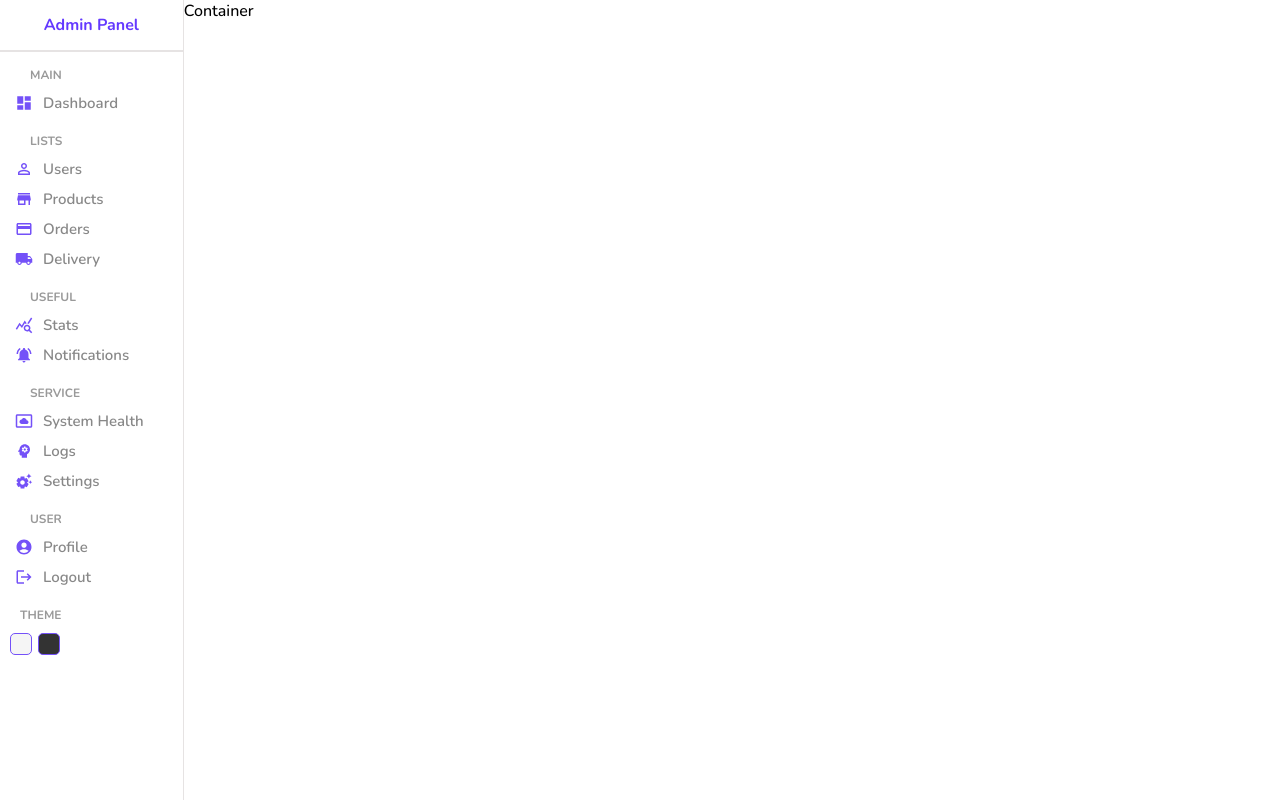
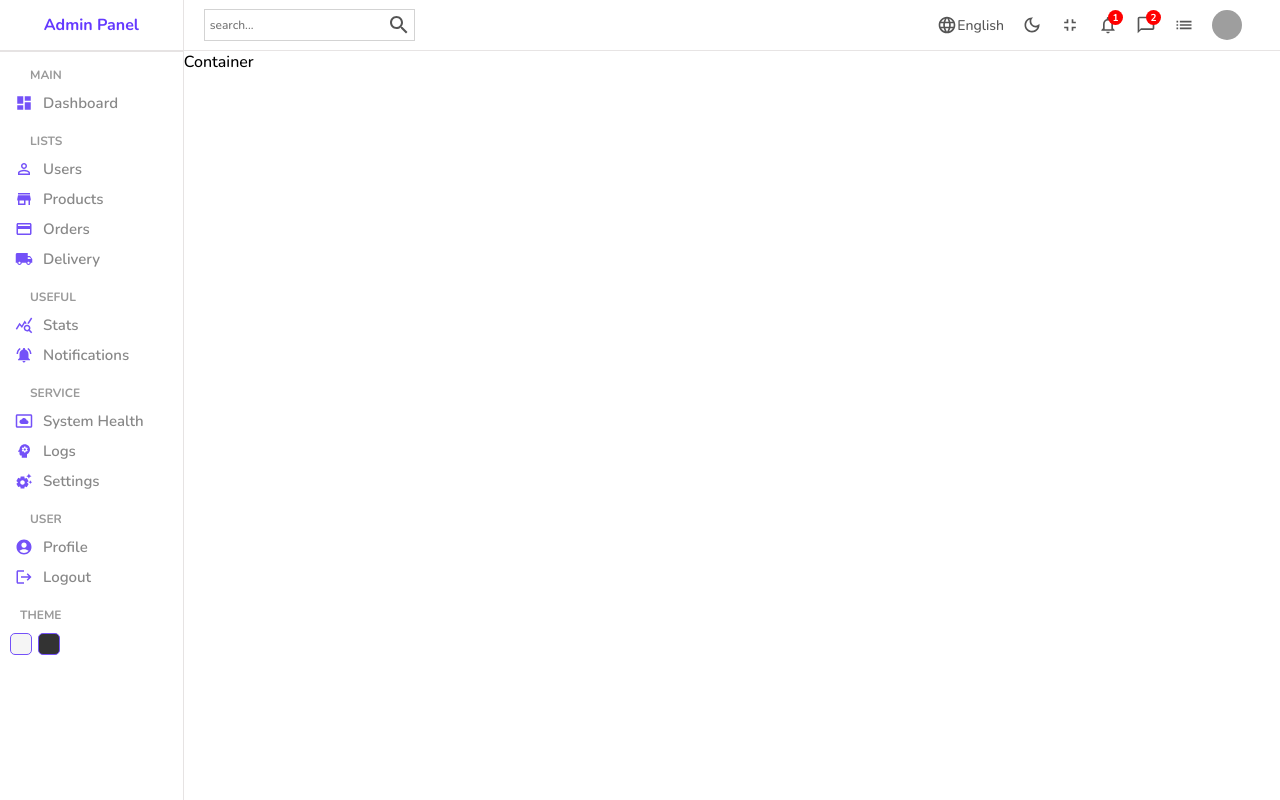
Before and after one commit to jingoolbano/admin, a React (Create React App) app: page / in a window 1280 px wide. Built offline with nearby package versions, Linux system fonts and the light colour scheme; grey boxes are pictures that could not be loaded.

Commit message:
navbar end , home container begin

```diff
--- a/src/components/navbar/Navbar.jsx
+++ b/src/components/navbar/Navbar.jsx
@@ -1,7 +1,53 @@
 import "./navbar.scss";
+import SearchOutlinedIcon from "@mui/icons-material/SearchOutlined";
+import LanguageOutlinedIcon from "@mui/icons-material/LanguageOutlined";
+import DarkModeOutlinedIcon from "@mui/icons-material/DarkModeOutlined";
+import FullscreenExitOutlinedIcon from "@mui/icons-material/FullscreenExitOutlined";
+import NotificationsNoneOutlinedIcon from "@mui/icons-material/NotificationsNoneOutlined";
+import ChatBubbleOutlineOutlinedIcon from "@mui/icons-material/ChatBubbleOutlineOutlined";
+import ListOutlinedIcon from "@mui/icons-material/ListOutlined";
 
 const Navbar = () => {
-  return <div className="navbar">Navbar</div>;
+  return (
+    <div className="navbar">
+      <div className="wrapper">
+        <div className="search">
+          <input type="search" placeholder="search..." />
+          <SearchOutlinedIcon className="icon" />
+        </div>
+        <div className="items">
+          <div className="item">
+            <LanguageOutlinedIcon className="icon" />
+            English
+          </div>
+          <div className="item">
+            <DarkModeOutlinedIcon className="icon" />
+          </div>
+          <div className="item">
+            <FullscreenExitOutlinedIcon className="icon" />
+          </div>
+          <div className="item">
+            <NotificationsNoneOutlinedIcon className="icon" />
+            <div className="counter">1</div>
+          </div>
+          <div className="item">
+            <ChatBubbleOutlineOutlinedIcon className="icon" />
+            <div className="counter">2</div>
+          </div>
+          <div className="item">
+            <ListOutlinedIcon className="icon" />
+          </div>
+          <div className="item">
+            <img
+              src="https://images.pexels.com/photos/941693/pexels-photo-941693.jpeg?auto=compress&cs=tinysrgb&dpr=2&w=500"
+              alt="avatar"
+              className="avatar"
+            />
+          </div>
+        </div>
+      </div>
+    </div>
+  );
 };
 
 export default Navbar;
--- a/src/components/navbar/navbar.scss
+++ b/src/components/navbar/navbar.scss
@@ -0,0 +1,71 @@
+.navbar {
+  height: 50px;
+  border-bottom: 0.5px solid rgb(231, 228, 228);
+  font-size: 14px;
+  color: #555;
+  display: flex;
+  align-items: center;
+
+  .wrapper {
+    display: flex;
+    align-items: center;
+    justify-content: space-between;
+    padding: 20px;
+    width: 100%;
+
+    .search {
+      display: flex;
+      align-items: center;
+      border: 0.5px solid lightgray;
+      padding: 3px;
+
+      input {
+        border: none;
+        outline: none;
+        background-color: transparent;
+
+        &::placeholder {
+          font-size: 12px;
+        }
+      }
+    }
+
+    .items {
+      display: flex;
+      align-items: center;
+
+      .item {
+        display: flex;
+        align-items: center;
+        margin-right: 18px;
+        position: relative;
+
+        .icon {
+          font-size: 20px;
+        }
+
+        .avatar {
+          width: 30px;
+          height: 30px;
+          border-radius: 50%;
+        }
+
+        .counter {
+          width: 15px;
+          height: 15px;
+          border-radius: 50%;
+          background-color: red;
+          color: white;
+          display: flex;
+          align-items: center;
+          justify-content: center;
+          font-size: 10px;
+          font-weight: bold;
+          position: absolute;
+          top: -5px;
+          right: -5px;
+        }
+      }
+    }
+  }
+}
--- a/src/pages/home/Home.jsx
+++ b/src/pages/home/Home.jsx
@@ -1,11 +1,15 @@
 import "./home.scss";
 import Sidebar from "../../components/sidebar/Sidebar";
+import Navbar from "../../components/navbar/Navbar";
 
 const Home = () => {
   return (
     <div className="home">
       <Sidebar />
-      <div className="homeContainer">Container</div>
+      <div className="homeContainer">
+        <Navbar />
+        Container
+      </div>
     </div>
   );
 };
```
